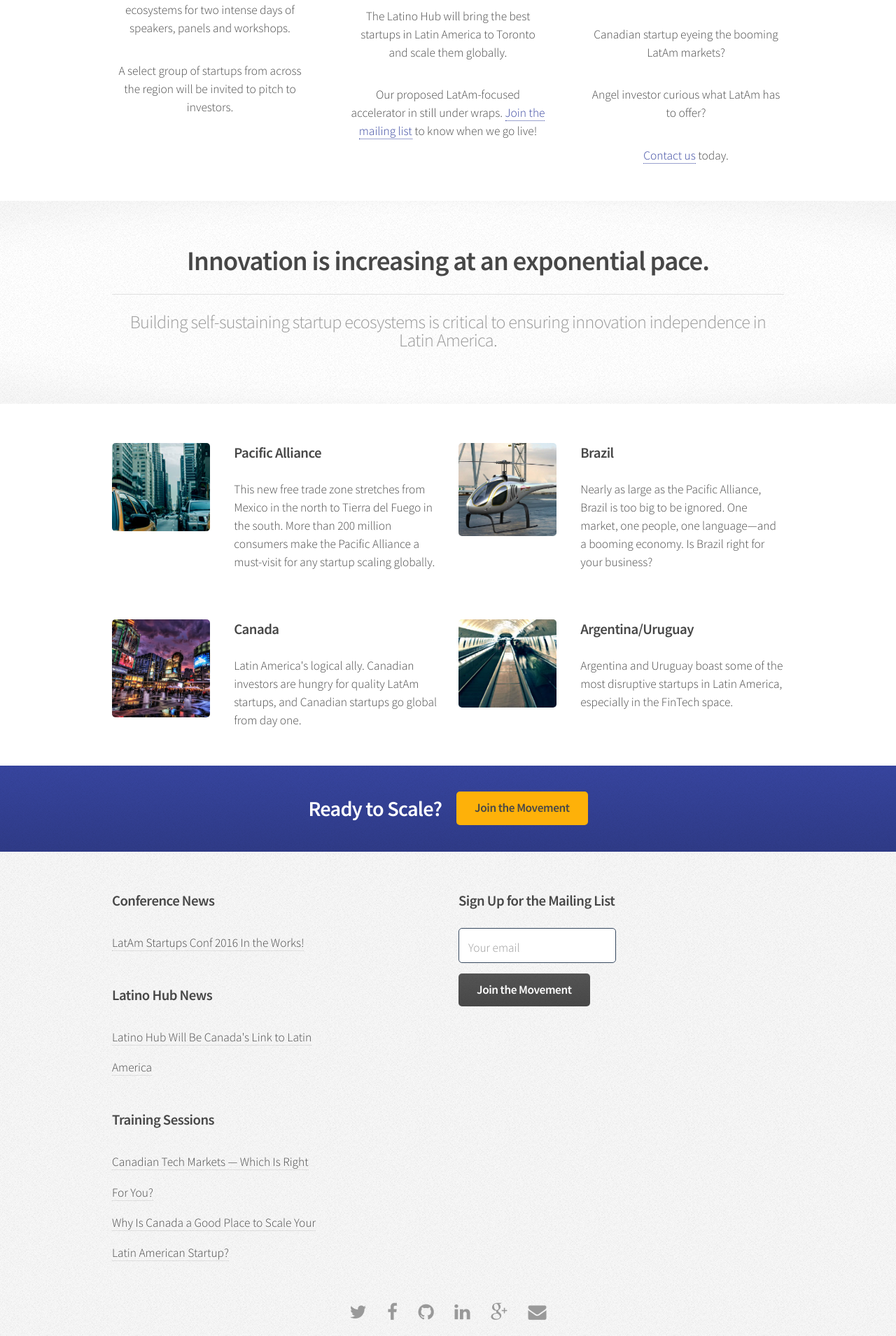
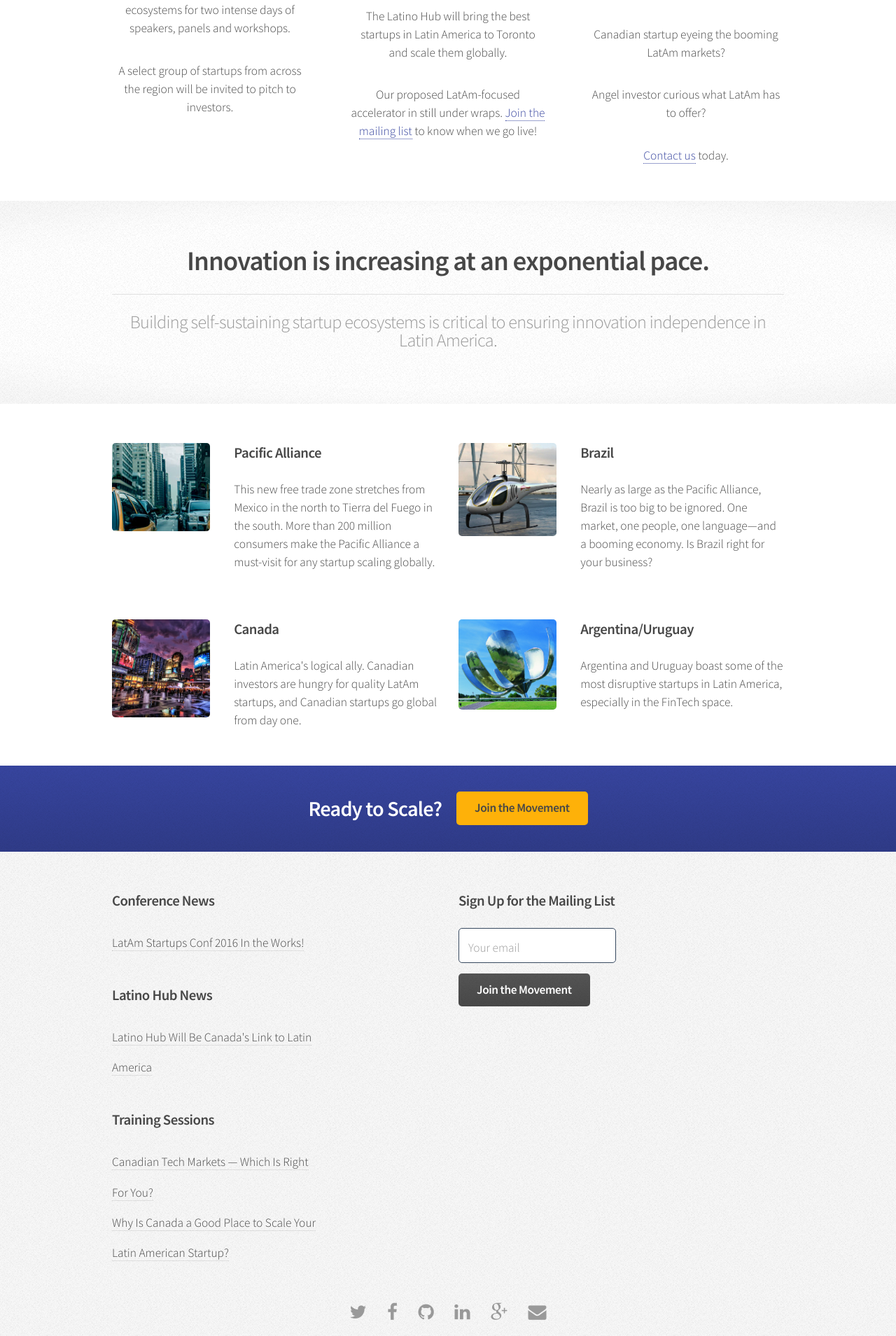
Before and after one commit to LatAmStartups/LatAmStartups.github.io, a Jekyll site: the page built from index.html, in a window 1280 px wide. Shown: the part 815-2724 px from the top of the page at 70% size. Built offline with Jekyll 4.4.1, drawn with Linux system fonts in a browser that asks for light colours; the list of posts is cut into pages by our own code.

Commit message:
new image argentina

```diff
--- a/index.html
+++ b/index.html
@@ -104,7 +104,7 @@
 				</section>
 				<section class="6u">
 					<div class="box post">
-						<a href="latino-hub.html" class="image left"><img src="{{ site.baseurl }}/assets/images/pic04.jpg" alt="" /></a>
+						<a href="latino-hub.html" class="image left"><img src="{{ site.baseurl }}/assets/images/flor_small.jpg" alt="" /></a>
 						<div class="inner">
 							<h3>Argentina/Uruguay</h3>
 							<p>
```
Also changed, not shown: assets/images/flor_small.jpg (added), 1 other file.
